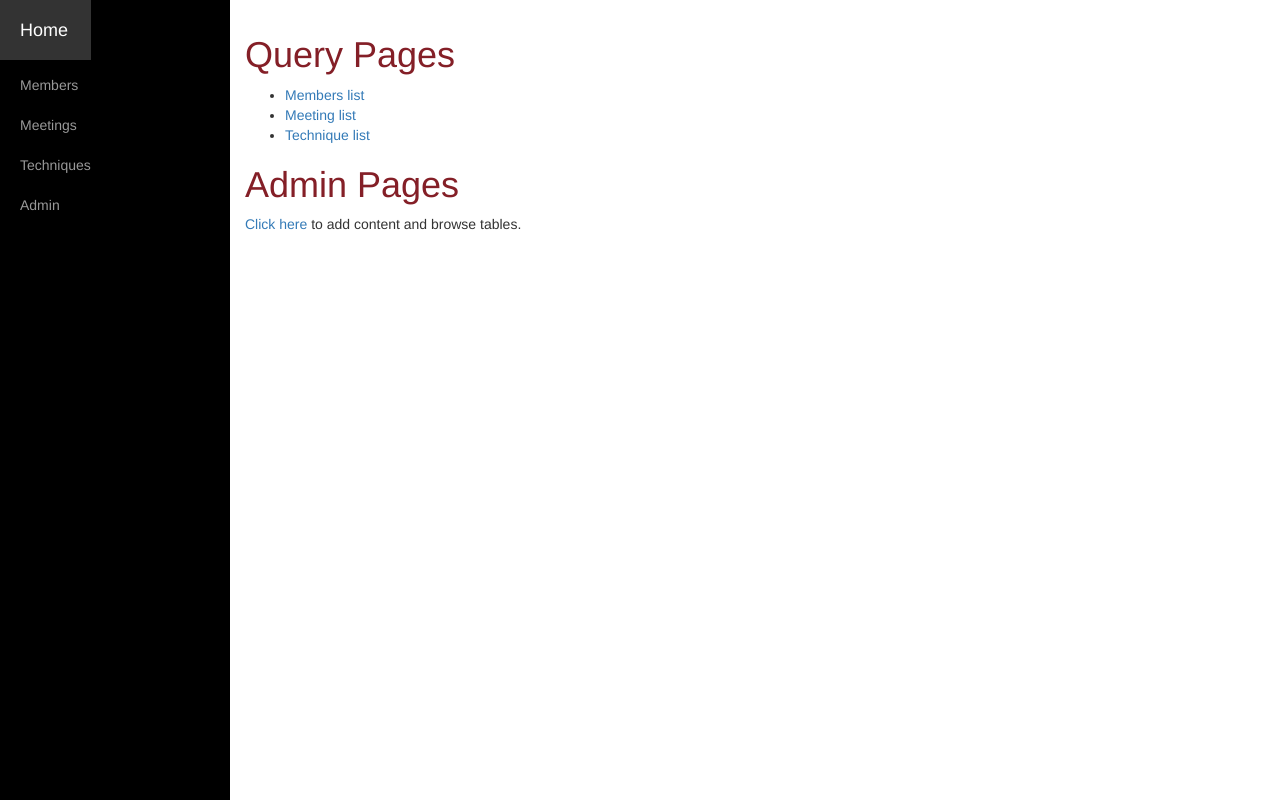
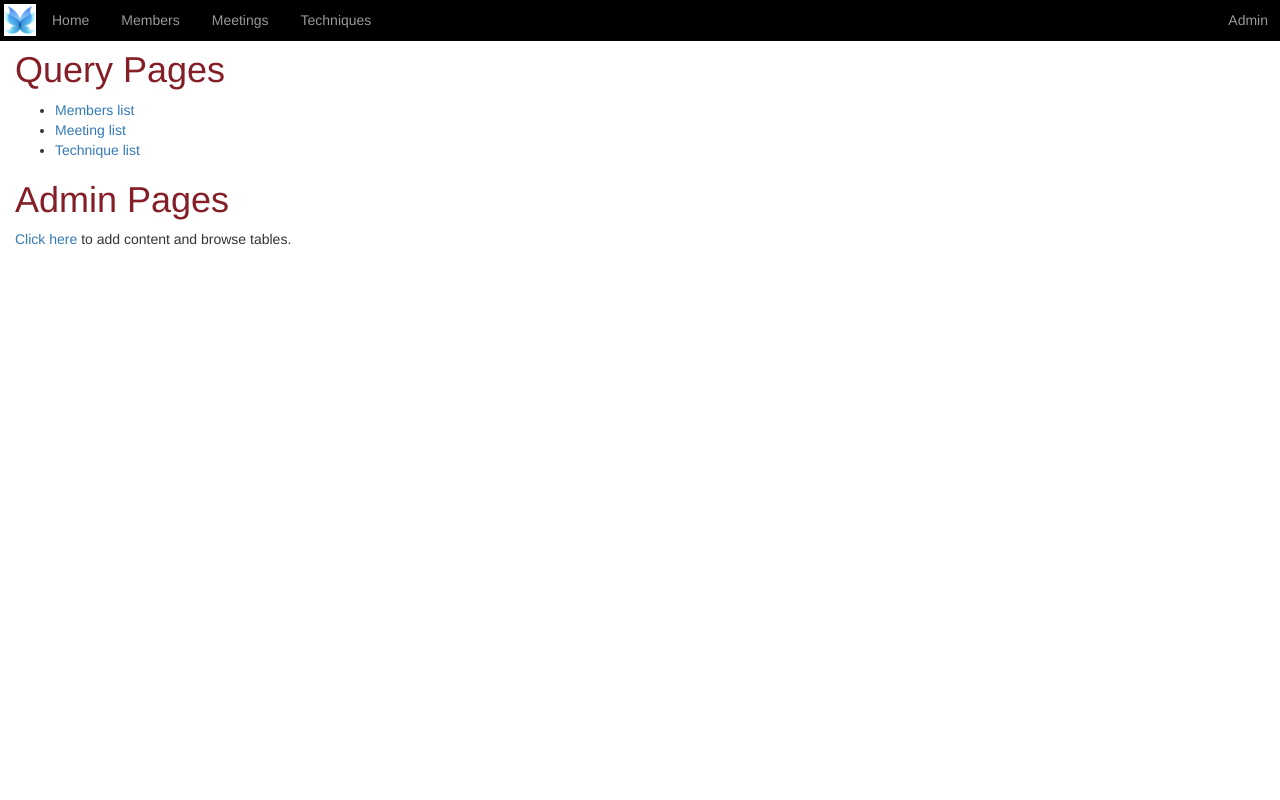
Before and after one commit to kmorel/OasisJourneys, a Django app: page / in a window 1280 px wide. Run offline with Django 3.2, Linux system fonts and the light colour scheme; parts of the project's set-up code (start-up, migrations or seed data) failed here and were passed over.

Commit message:
Switch to horizontal navigation bar on top
Takes up less space and leaves more room for query results.

```diff
--- /dev/null
+++ b/OasisMembers/static/OasisMembers/css/topnav.css
@@ -0,0 +1,65 @@
+/*!
+ * A simple navigation bar along the top of the page.
+ */
+
+#body-wrapper {
+    -webkit-transition: all 0.5s ease;
+    -moz-transition: all 0.5s ease;
+    -o-transition: all 0.5s ease;
+    transition: all 0.5s ease;
+}
+
+#page-content-wrapper {
+    /*max-width: 960px;*/
+    position: absolute;
+    padding-left: 15px;
+    padding-right: 15px;
+    padding-bottom: 15px;
+    padding-top: 30px;
+}
+
+.navbar {
+    position: fixed;
+    top: 0;
+    width: 100%;
+    display: inline;
+    margin: 0;
+    padding: 4px 4px 0px 4px;
+    list-style-type: none;
+    background: #000000;
+    z-index:1000;
+}
+
+.navbar li {
+    float: left;
+}
+
+.navbar > .navbar-right {
+    float: right;
+}
+
+.navbar li a {
+    display: block;
+    text-decoration: none;
+    color: #999999;
+    padding: 6px 16px;
+}
+
+.navbar li a:hover {
+    text-decoration: none;
+    color: #ffffff;
+    background: rgba(255,255,255,0.2);
+}
+
+.navbar li a:active,
+.navbar li a:focus {
+    text-decoration: none;
+}
+
+.navbar > .navbar-brand {
+    font-size: 18px;
+}
+
+.navbar > .navbar-brand a {
+    color: #ffffff;
+}
--- a/OasisMembers/templates/OasisMembers/base-generic.html
+++ b/OasisMembers/templates/OasisMembers/base-generic.html
@@ -46,7 +46,7 @@
   <!-- Load CSS -->
   <link href="{% static 'OasisMembers/css/oasis.css' %}"
 	rel="stylesheet">
-  <link href="{% static 'OasisMembers/css/simple-sidebar.css' %}"
+  <link href="{% static 'OasisMembers/css/topnav.css' %}"
 	rel="stylesheet">
 </head>
 
@@ -54,17 +54,16 @@
 
 <div id="body-wrapper">
 
-<div id="sidebar-wrapper">
-  <ul class="sidebar-nav">
-    <li class="sidebar-brand"><a href="{% url 'OasisMembers:index' %}">Home</a></li>
+<!--<div id="navbar-wrapper">-->
+<ul class="navbar">
+    <li><img src="{% static 'OasisMembers/images/icons/favicon-32x32.png' %}"></li>
+    <li><a href="{% url 'OasisMembers:index' %}">Home</a></li>
     <li><a href="{% url 'OasisMembers:members' %}">Members</a></li>
     <li><a href="{% url 'OasisMembers:meetings' %}">Meetings</a></li>
     <li><a href="{% url 'OasisMembers:techniques' %}">Techniques</a></li>
-    <li/>
-    <li/>
-    <li><a href="{% url 'admin:index' %}">Admin</a></li>
+    <li class="navbar-right"><a href="{% url 'admin:index' %}">Admin</a></li>
   </ul>
-</div>
+<!--</div>-->
 
 <div id="page-content-wrapper">
 
```
